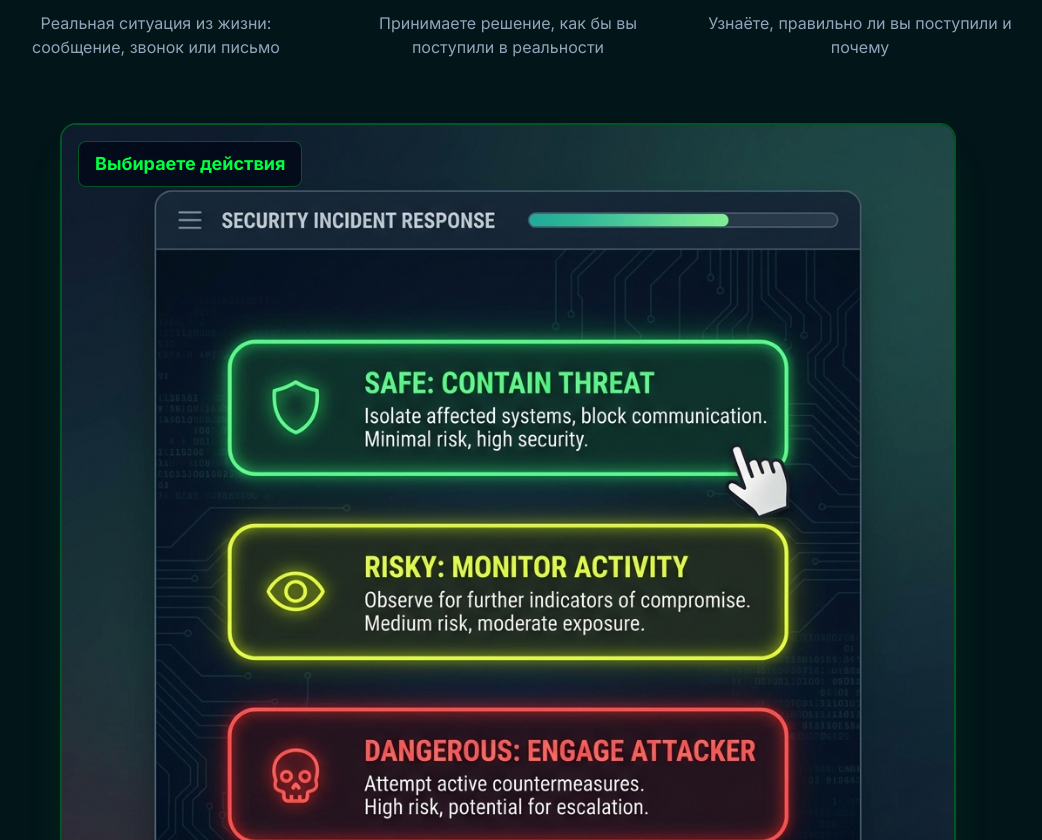
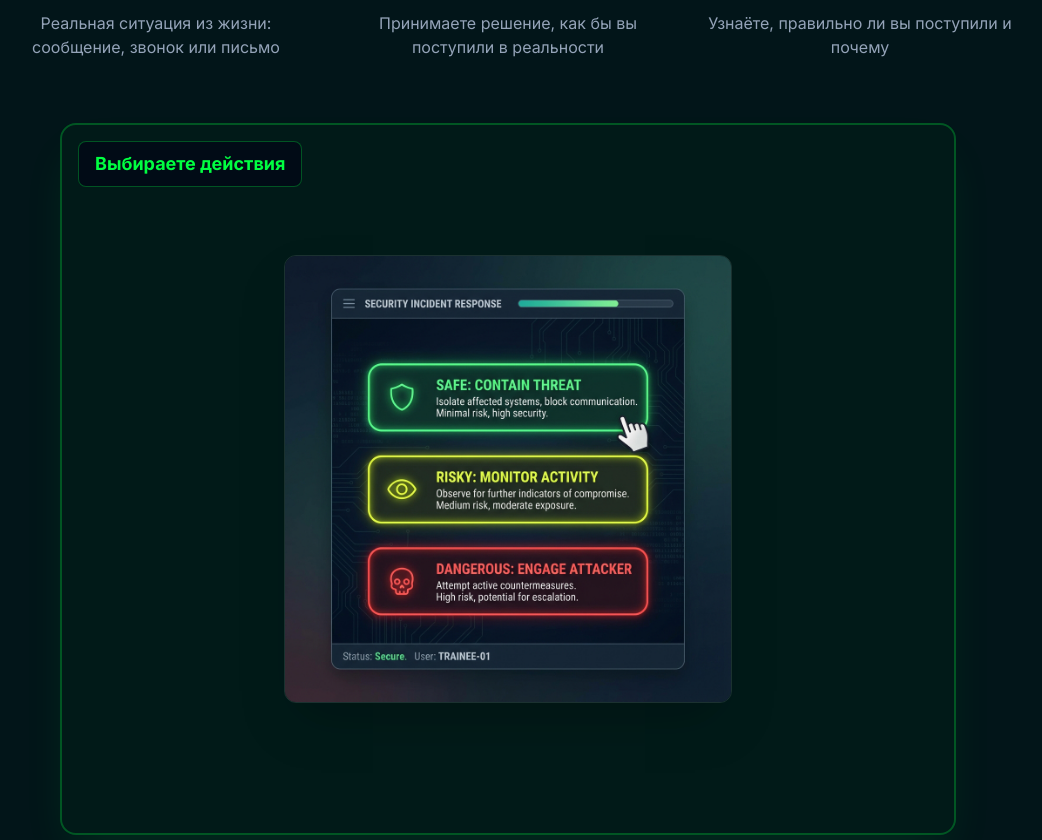
Before and after one commit to daniastkz-png/QadamSafe, a React (Vite) app in the folder frontend/: page / in a window 1280 px wide. Shown: the part 1960-2800 px from the top of the page, without its empty margins (132-1174 px from the left). Built offline with nearby package versions, Linux system fonts and the light colour scheme; no server answers.

Commit message:
style: add padding to carousel images to improve layout

```diff
--- a/frontend/src/pages/LandingPage.tsx
+++ b/frontend/src/pages/LandingPage.tsx
@@ -422,11 +422,11 @@
                                     style={{ transform: `translateX(-${currentSlide * 100}%)` }}
                                 >
                                     {howItWorksSlides.map((slide, index) => (
-                                        <div key={index} className="w-full flex-shrink-0">
+                                        <div key={index} className="w-full flex-shrink-0 p-8 md:p-12 flex items-center justify-center bg-cyber-green/5">
                                             <img
                                                 src={slide.image}
                                                 alt={`Step ${slide.step}`}
-                                                className="w-full h-auto object-cover"
+                                                className="w-full max-w-sm md:max-w-md h-auto object-contain rounded-xl shadow-2xl border border-white/10"
                                             />
                                         </div>
                                     ))}
@@ -447,8 +447,8 @@
                                         key={index}
                                         onClick={() => setCurrentSlide(index)}
                                         className={`w-3 h-3 rounded-full transition-all duration-300 ${currentSlide === index
-                                                ? 'bg-cyber-green w-8'
-                                                : 'bg-border hover:bg-cyber-green/50'
+                                            ? 'bg-cyber-green w-8'
+                                            : 'bg-border hover:bg-cyber-green/50'
                                             }`}
                                         aria-label={`Go to slide ${index + 1}`}
                                     />
```
